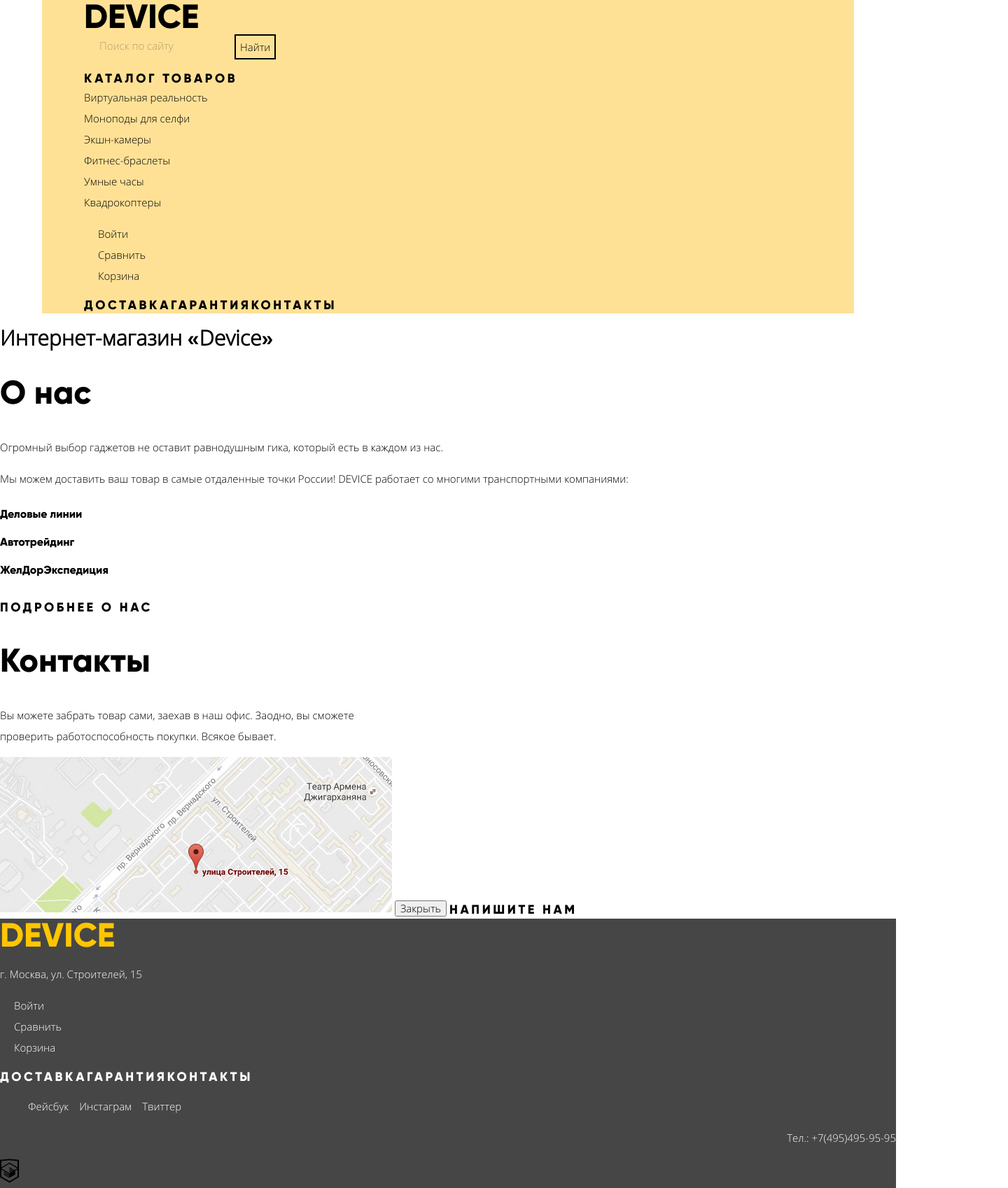
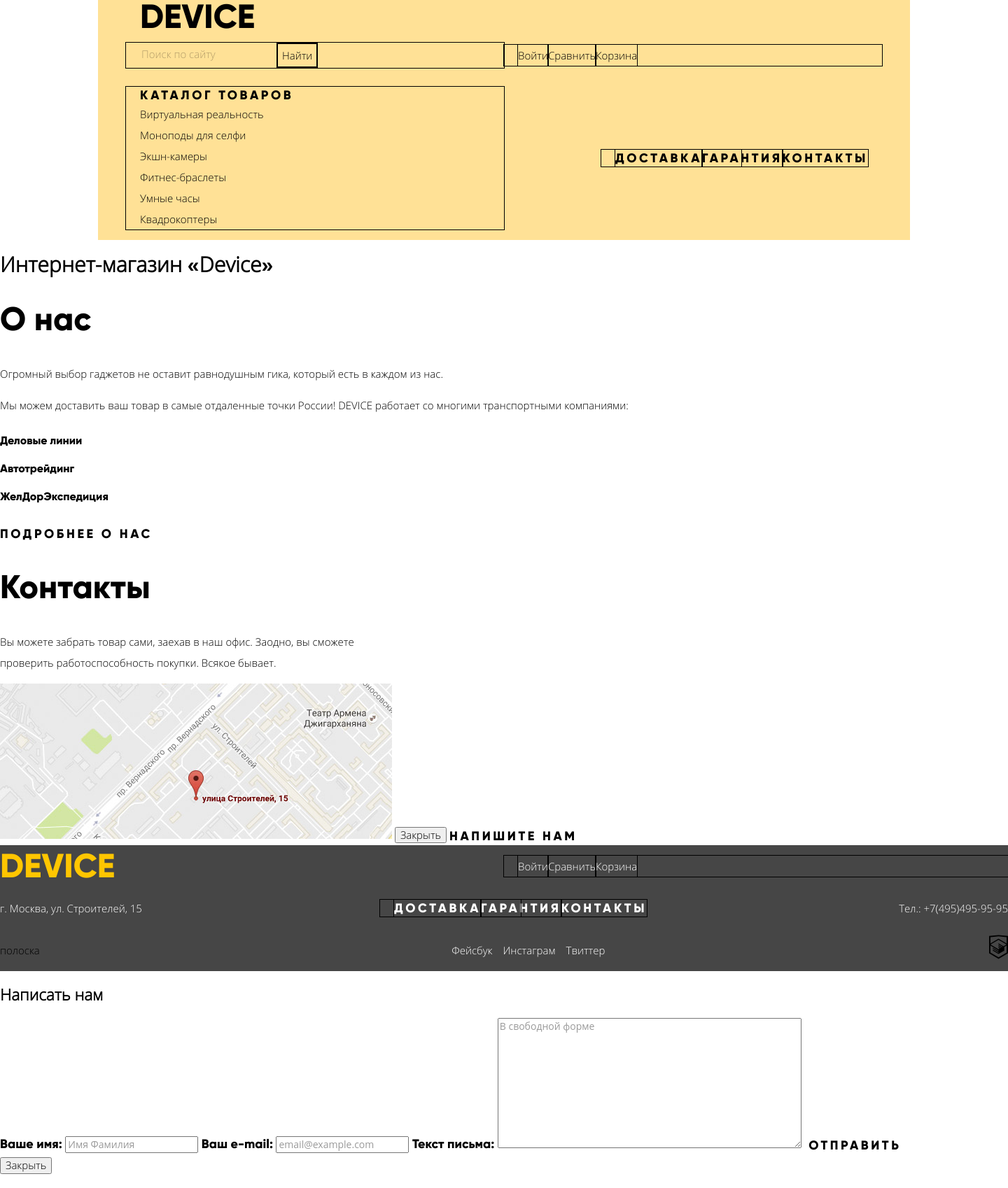
Before and after one commit to alt1tude/81345-device, a plain HTML site: page index.html in a window 1280 px wide. Shown: the top 1698 px of the page at 70% size, 1440 px wide, since content can reach past the window. Drawn offline with Linux system fonts and the light colour scheme; files whose address does not match are found by name.

Commit message:
Разбор сетки - продолжение на раб.пк 10.12

```diff
--- a/css/style.css
+++ b/css/style.css
@@ -31,6 +31,18 @@
 	font-weight: 300;
 }
 
+*, *::before, *::after {
+  box-sizing: inherit;
+}
+
+html {
+  box-sizing: border-box;
+}
+
+.content-box-component {
+  box-sizing: content-box;
+}
+
 body {
   margin: 0;
 
@@ -44,11 +56,6 @@ body {
 
 header {
   background-color: rgb(255, 225, 150);
-  width: 1160px;
-  margin: 0 auto;
-  padding-left: 60px;
-  padding-right: 60px;
-  box-sizing: border-box;
 }
 
 .logo {
@@ -184,7 +191,7 @@ a {
   line-height: 30px;
 }
 
-/*Отсюда идут стили для каталога*/
+/*-----Отсюда идут стили для каталога-----*/
 .page-title {
   color: rgb(0, 0, 0);
 
@@ -436,7 +443,7 @@ a {
   padding-left: 0
 }
 
-/*Отсюда пошел футер*/
+/*-----Отсюда пошел футер-----*/
 footer {
   background-color: #464646;
 }
@@ -463,7 +470,6 @@ footer {
 .telephone,
 .telephone > a {
   color: rgb(255, 255, 255);
-  text-align: right;
 }
 
 .telephone:hover,
@@ -491,10 +497,6 @@ footer .site-navigation a:active {
   transition: all 0.1s linear;
 }
 
-footer .site-navigation > li {
-  text-align: center;
-}
-
 .footer-social ul {
   list-style: none;
 }
@@ -502,12 +504,7 @@ footer .site-navigation > li {
 .social-button {
   color: rgb(255, 255, 255);
 }
-/*Вопрос с выравниванием для лого разработчика в футере*/
-.footer-copyright {
-  text-align: right;
-}
-
-/*Отсюда пошла форма для отправки письма*/
+/*-----Отсюда пошла форма для отправки письма-----*/
 .feedback label {
   color: rgb(0, 0, 0);
 
@@ -551,6 +548,57 @@ footer .site-navigation > li {
   transition: all 0.1s linear;
   cursor: pointer;
 }
+/*-----Отсюда пошли сеточные стили-----*/
+
+html,
+body {
+ min-width: 1440px;
+ min-height: 3118px;
+}
+
+header {
+  width: 1160px;
+  min-height: 300px;
+  margin: 0 auto;
+  padding-left: 60px;
+  padding-right: 60px;
+}
+
+.header-top,
+.header-middle {
+  display: flex;
+  margin: 0 -20px;
+  justify-content: space-between;
+  align-items: center;
+}
+
+.search-form,
+.user-navigation {
+  width: 50%;
+  padding: 0 20px;
+  outline: 1px solid #000000;
+}
+
+.menu-catalog,
+.site-navigation {
+  width: 50%;
+  padding: 0 20px;
+  outline: 1px solid #000000;
+}
+
+.user-navigation,
+.site-navigation {
+  display: flex;
+}
+
+.user-navigation li {
+  outline: 1px solid #000000;
+}
+
+.site-navigation li {
+  outline: 1px solid #000000;
+}
+
 
 .footer-top,
 .footer-middle,
@@ -571,19 +619,3 @@ footer .site-navigation > li {
 .footer-social li:last-child {
   margin-right: 0;
 }
-
-.search-form,
-.user-navigation {
-  width: 50%;
-  padding: 0 20px;
-}
-
-.header-top,
-.header-middle {
-  margin: 0 -20px;
-  display: flex;
-}
-
-.site-navigation {
-  display: flex;
-}
--- a/index.html
+++ b/index.html
@@ -9,12 +9,22 @@
   <body class="inner-page">
     <header class="main-header">
       <a class="logo header-logo">DEVICE</a>
+
+     	<div class="header-top">
         <form class="search-form" action="#" method="post">
           <label>
-     	  <input type="text" name="search" placeholder="Поиск по сайту">
+          <input type="text" name="search"  placeholder="Поиск по сайту">
           </label>
           <input class="form-button" type="submit" value="Найти">
         </form>
+        <ul class="user-navigation">
+          <li class="login-link"><a href="#">Войти</a></li>
+          <li class="user-compare"><a href="#">Сравнить</a></li>
+          <li class="user-order"><a href="#">Корзина</a></li>
+        </ul>
+      </div>
+
+      <div class="header-middle">
         <ul class="menu-catalog">
           <li class="btn-style menu-title"><a href="catalog.html">Каталог товаров</a></li>
           <ul class="menu-list">
@@ -26,11 +36,6 @@
             <li><a href="#">Квадрокоптеры</a></li>
           </ul>
         </ul>
-      <ul class="user-navigation">
-        <li class="login-link"><a href="#">Войти</a></li>
-        <li class="user-compare"><a href="#">Сравнить</a></li>
-        <li class="user-order"><a href="#">Корзина</a></li>
-      </ul>
         <nav class="main-navigation">
           <ul class="site-navigation">
             <li class="btn-style delivery"><a href="#">Доставка</a></li>
@@ -38,6 +43,7 @@
             <li class="btn-style contacts"><a href="#">Контакты</a></li>
           </ul>
         </nav>
+      </div>
     </header>
 
     <main class="container">
@@ -74,13 +80,17 @@
     </main>
 
     <footer class="main-footer">
+      <div class="footer-top">
         <a class="logo footer-logo" href="#">DEVICE</a>
-     	<p class="address">г. Москва, ул. Строителей, 15</p>
         <ul class="user-navigation">
           <li class="login-link"><a href="#">Войти</a></li>
           <li class="user-compare"><a href="#">Сравнить</a></li>
           <li class="user-order"><a href="#">Корзина</a></li>
         </ul>
+      </div>
+
+      <div class="footer-middle">
+        <p class="address">г. Москва, ул. Строителей, 15</p>
         <nav class="main-navigation">
           <ul class="site-navigation">
             <li class="btn-style delivery"><a href="#">Доставка</a></li>
@@ -88,6 +98,11 @@
             <li class="btn-style contacts"><a href="#">Контакты</a></li>
           </ul>
         </nav>
+        <p class="telephone">Тел.: <a href="tel:74954959595">+7(495)495-95-95</a></p>
+      </div>
+
+      <div class="footer-bottom">
+        <div class="footer-decoration-line">полоска</div>
         <div class="footer-social">
           <ul>
             <li><a class="social-button" href="#">Фейсбук</a></li>
@@ -95,10 +110,10 @@
             <li><a class="social-button" href="#">Твиттер</a></li>
           </ul>
         </div>
-      <p class="telephone">Тел.: <a href="tel:74954959595">+7(495)495-95-95</a></p>
           <a class="footer-copyright" href="https://htmlacademy.ru/intensive/htmlcss">
           <img src="img/logo-html.svg" width="27" height="35" alt="Разработано: HTML Academy">
           </a>
+      </div>
     </footer>
 
     <section class="modal write-us">
```
Also changed, not shown: catalog.html (+24 -19 lines). Lines whose indentation alone changed are shown as unchanged.
